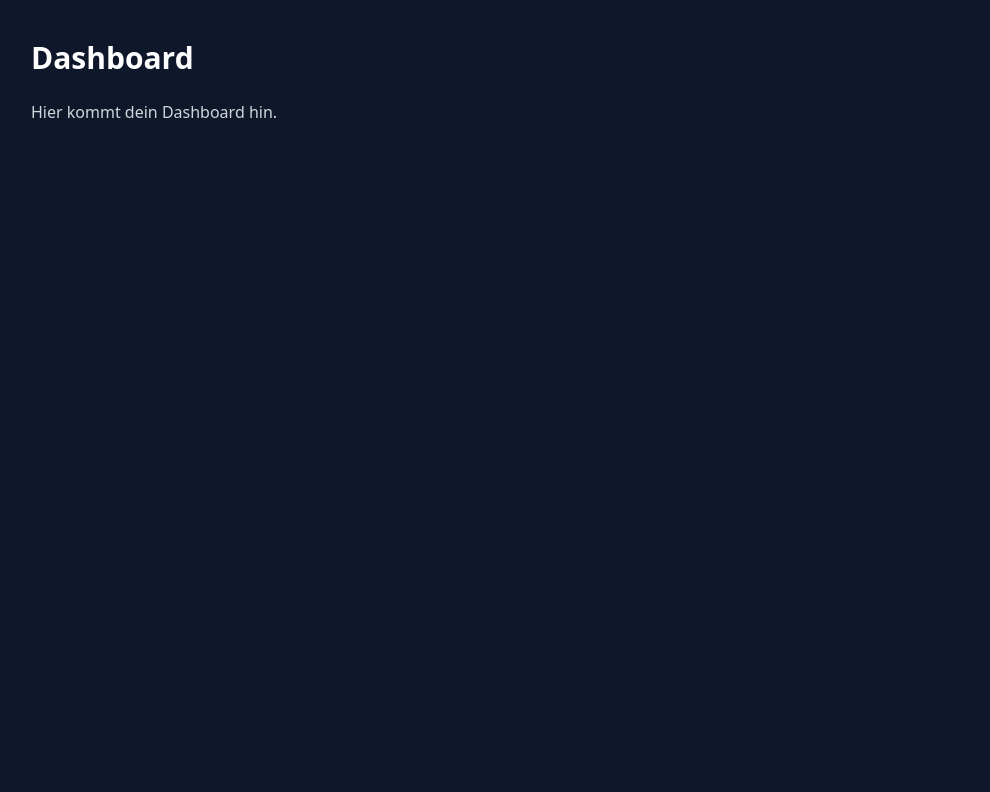
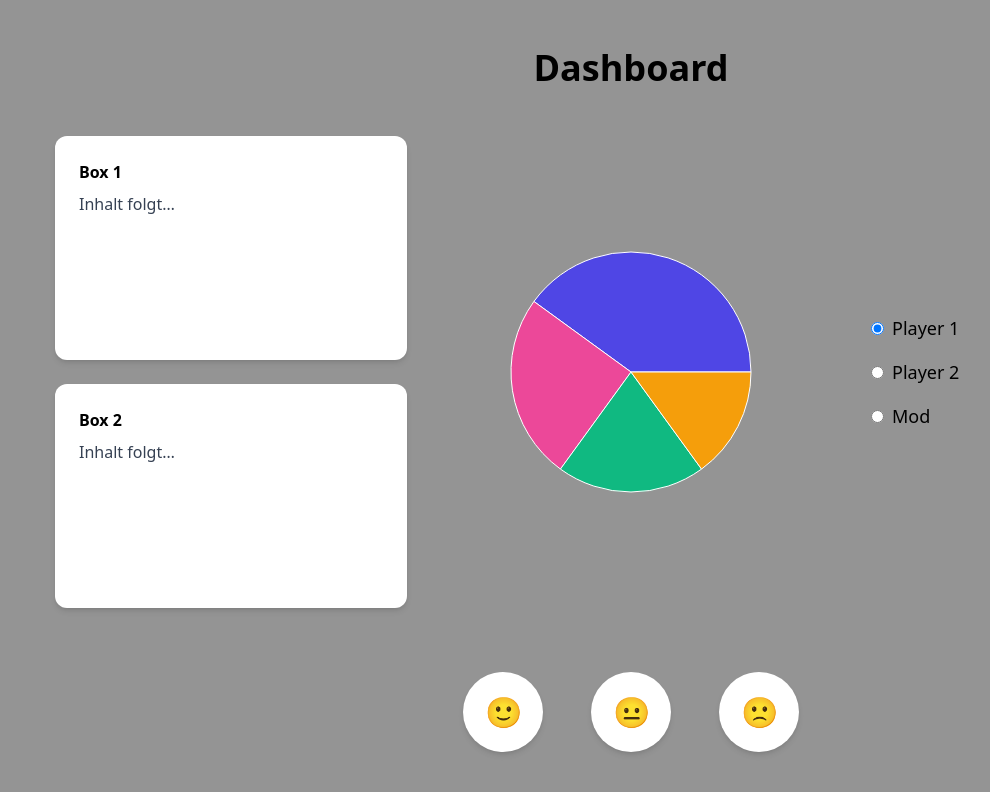
Before and after one commit to vikoooy/hackathon_2025_buggybutlucky, a React app in the folder frontend/: page /dashboard in a window 1280 px wide. Shown: the top 792 px of the page, without its empty margins (9-999 px from the left). Built offline with nearby package versions, Linux system fonts and the light colour scheme; the HTML template or start-up script is replaced by a standard one.

Commit message:
Dashboard Styling

```diff
--- a/frontend/package.json
+++ b/frontend/package.json
@@ -16,6 +16,7 @@
     "react": "^19.2.0",
     "react-dom": "^19.2.0",
     "react-router-dom": "^7.9.6",
+    "recharts": "^3.5.0",
     "tailwindcss": "^4.1.17"
   },
   "devDependencies": {
--- a/frontend/src/pages/DashboardPage.tsx
+++ b/frontend/src/pages/DashboardPage.tsx
@@ -1,8 +1,106 @@
+import { useState } from "react";
+import { PieChart, Pie, Cell } from "recharts";
+
 export function DashboardPage() {
+  const [selectedPlayer, setSelectedPlayer] = useState("player1");
+
+  // Dummy Pie Data
+  const data = [
+    { name: "A", value: 40 },
+    { name: "B", value: 25 },
+    { name: "C", value: 20 },
+    { name: "D", value: 15 },
+  ];
+
+  const colors = ["#4F46E5", "#EC4899", "#10B981", "#F59E0B"];
+
   return (
-    <div className="min-h-screen bg-slate-900 p-10 text-white">
-      <h1 className="text-3xl font-bold mb-6">Dashboard</h1>
-      <p className="text-gray-300">Hier kommt dein Dashboard hin.</p>
+    <div className="min-h-screen bg-[#949494] p-12 text-black">
+      <h1 className="text-4xl font-bold text-center mb-12">
+        Dashboard
+      </h1>
+
+      <div className="grid grid-cols-3 gap-12 max-w-6xl mx-auto">
+
+        {/* 🟦 LINKS: zwei große Boxen */}
+        <div className="col-span-1 flex flex-col gap-6">
+          <div className="bg-white rounded-xl p-6 h-56 shadow-md">
+            <h2 className="font-bold mb-2">Box 1</h2>
+            <p className="text-gray-700">Inhalt folgt…</p>
+          </div>
+
+          <div className="bg-white rounded-xl p-6 h-56 shadow-md">
+            <h2 className="font-bold mb-2">Box 2</h2>
+            <p className="text-gray-700">Inhalt folgt…</p>
+          </div>
+        </div>
+
+        {/* 🟧 MITTE: Kreisdiagramm */}
+        <div className="col-span-1 flex justify-center items-center">
+          <PieChart width={260} height={260}>
+            <Pie
+              data={data}
+              cx="50%"
+              cy="50%"
+              outerRadius={120}
+              dataKey="value"
+            >
+              {data.map((entry, i) => (
+                <Cell key={i} fill={colors[i]} />
+              ))}
+            </Pie>
+          </PieChart>
+        </div>
+
+        {/* 🟩 RECHTS: Player-Auswahl */}
+        <div className="col-span-1 flex flex-col justify-center gap-4 pl-4">
+          <label className="flex items-center gap-2 text-lg">
+            <input
+              type="radio"
+              name="player"
+              value="player1"
+              checked={selectedPlayer === "player1"}
+              onChange={() => setSelectedPlayer("player1")}
+            />
+            Player 1
+          </label>
+
+          <label className="flex items-center gap-2 text-lg">
+            <input
+              type="radio"
+              name="player"
+              value="player2"
+              checked={selectedPlayer === "player2"}
+              onChange={() => setSelectedPlayer("player2")}
+            />
+            Player 2
+          </label>
+
+          <label className="flex items-center gap-2 text-lg">
+            <input
+              type="radio"
+              name="player"
+              value="mod"
+              checked={selectedPlayer === "mod"}
+              onChange={() => setSelectedPlayer("mod")}
+            />
+            Mod
+          </label>
+        </div>
+      </div>
+
+      {/* 🟡 UNTEN: Emojis */}
+      <div className="flex justify-center gap-12 mt-16">
+        <button className="w-20 h-20 rounded-full bg-white shadow-md flex items-center justify-center text-3xl">
+          🙂
+        </button>
+        <button className="w-20 h-20 rounded-full bg-white shadow-md flex items-center justify-center text-3xl">
+          😐
+        </button>
+        <button className="w-20 h-20 rounded-full bg-white shadow-md flex items-center justify-center text-3xl">
+          🙁
+        </button>
+      </div>
     </div>
   );
 }
```
Also changed, not shown: 1 other file (tests, documents, lock files or other folders).
